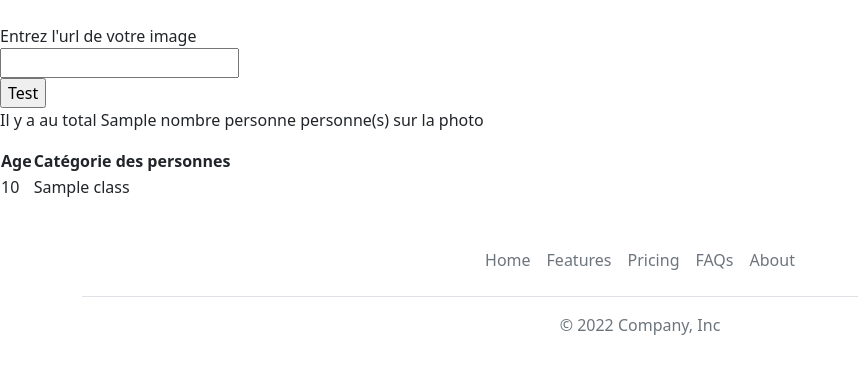
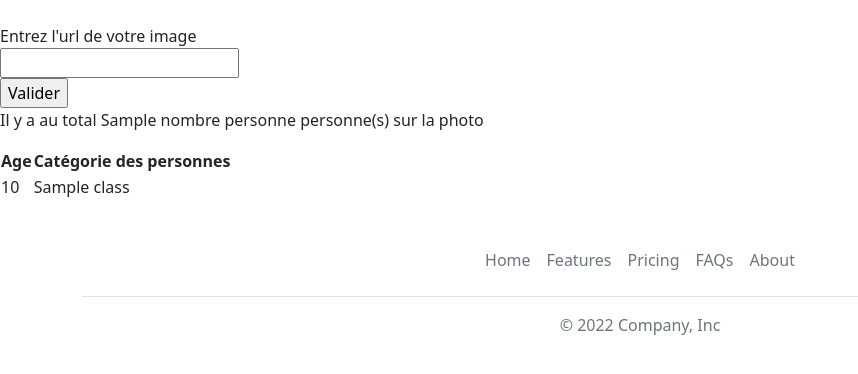
Before and after one commit to RolaMmss/Projet-SAS-IA, a Django app: template image_detection/api_app/templates/api_app/reponse_formulaire.html in a window 1280 px wide. Shown: the part 73-447 px from the top of the page, without its empty margins (0-858 px from the left). Run offline with Django 4.2, Linux system fonts and the light colour scheme; the template is opened without the code that fills it: values that come from a table or form of the project are taken from there, most other values are stand-ins (such as "Sample title", 1, 10 or a date in 2020); some libraries are stand-ins or nearby versions.

```diff
--- a/image_detection/api_app/templates/api_app/reponse_formulaire.html
+++ b/image_detection/api_app/templates/api_app/reponse_formulaire.html
@@ -9,7 +9,7 @@
         <div>{{field}}</div>
     {% endfor %}
     <div>
-        <input type="submit" value="Test">
+        <input type="submit" value="Valider">
     </div>
 </form>
 
@@ -19,7 +19,7 @@
         <th>Age</th>
         <th>Catégorie des personnes</th> </tr>
         {% for personne in info %}
-        <tr><td> {{ personne.age}} </td>
+        <tr><td> {{ personne.age | floatformat:0}} </td>
             <td> {{ personne.class }} </td>
         </tr>
         {% endfor %}
```
Also changed, not shown: image_detection/api_app/models.py (line endings or trailing spaces), image_detection/db.sqlite3.
